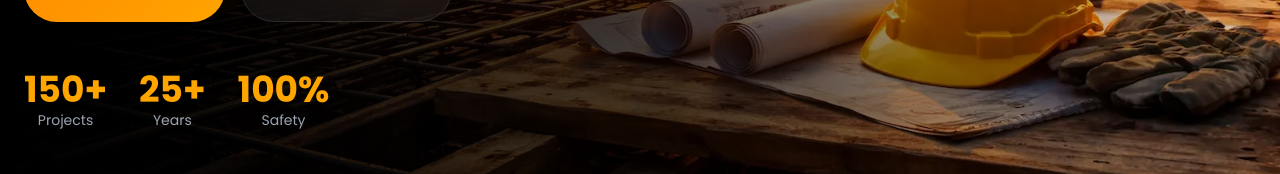
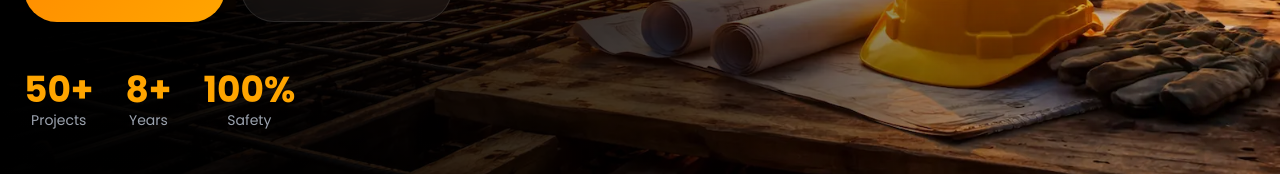
Before and after one commit to Pupun12345/Sahoo_Eng_website, a React (Vite) app: page / in a window 1280 px wide. Shown: the part 640-814 px from the top of the page. Built offline with nearby package versions, Linux system fonts and the light colour scheme.

Commit message:
Update Hero.jsx

```diff
--- a/src/components/Hero.jsx
+++ b/src/components/Hero.jsx
@@ -79,7 +79,7 @@ function Hero({ navigate }) {
                 transition={{ delay: 0.8 }}
                 className="flex gap-4 sm:gap-6 md:gap-8 mt-8 sm:mt-12"
               >
-                {[{ num: "150+", label: "Projects" }, { num: "25+", label: "Years" }, { num: "100%", label: "Safety" }].map((stat, i) => (
+                {[{ num: "50+", label: "Projects" }, { num: "8+", label: "Years" }, { num: "100%", label: "Safety" }].map((stat, i) => (
                   <motion.div
                     key={i}
                     initial={{ scale: 0 }}
```
